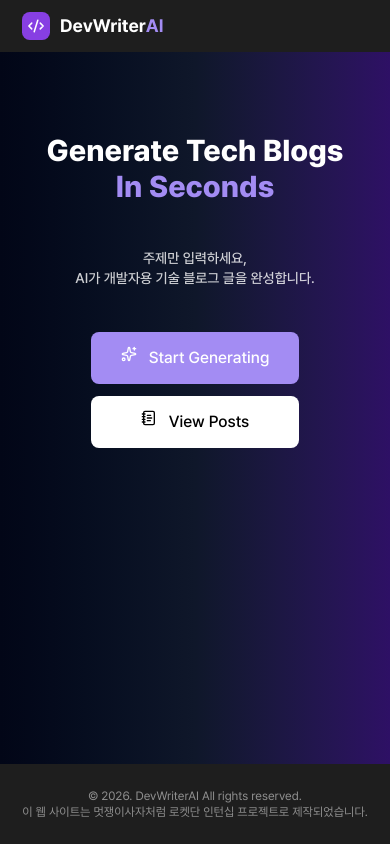
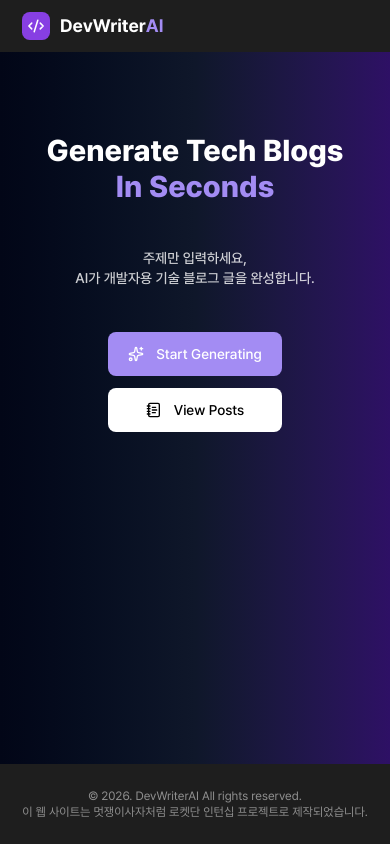
Before and after one commit to imnotpossib1e/DevWriter, a Next.js app: page / in a window 390 px wide. Built offline with nearby package versions, Linux system fonts and the light colour scheme.

Commit message:
💄 style: 링크 버튼 반응형 UI

```diff
--- a/src/components/LinkButton.tsx
+++ b/src/components/LinkButton.tsx
@@ -27,16 +27,16 @@ export default function LinkButton({
   ...rest
 }: LinkProps) {
   const baseStyle =
-    'flex flex-wrap gap-3 w-full justify-center font-medium text-base rounded-lg content-center transition-all duration-100';
+    'flex flex-nowrap gap-3 justify-center items-center font-medium md:text-base text-sm rounded-lg content-center transition-all duration-100';
 
   const variantStyle = {
     purple: 'bg-purple hover:bg-white text-white hover:text-purple',
-    white: 'bg-white  text-black hover:bg-dark-purple hover:text-white',
+    white: 'bg-white text-black hover:bg-dark-purple hover:text-white',
   };
 
   const sizeStyle = {
     md: 'px-4 py-2',
-    lg: 'px-7.5 py-3.5',
+    lg: 'md:px-7.5 px-5 md:py-3.5 py-3',
   };
 
   return (
```
